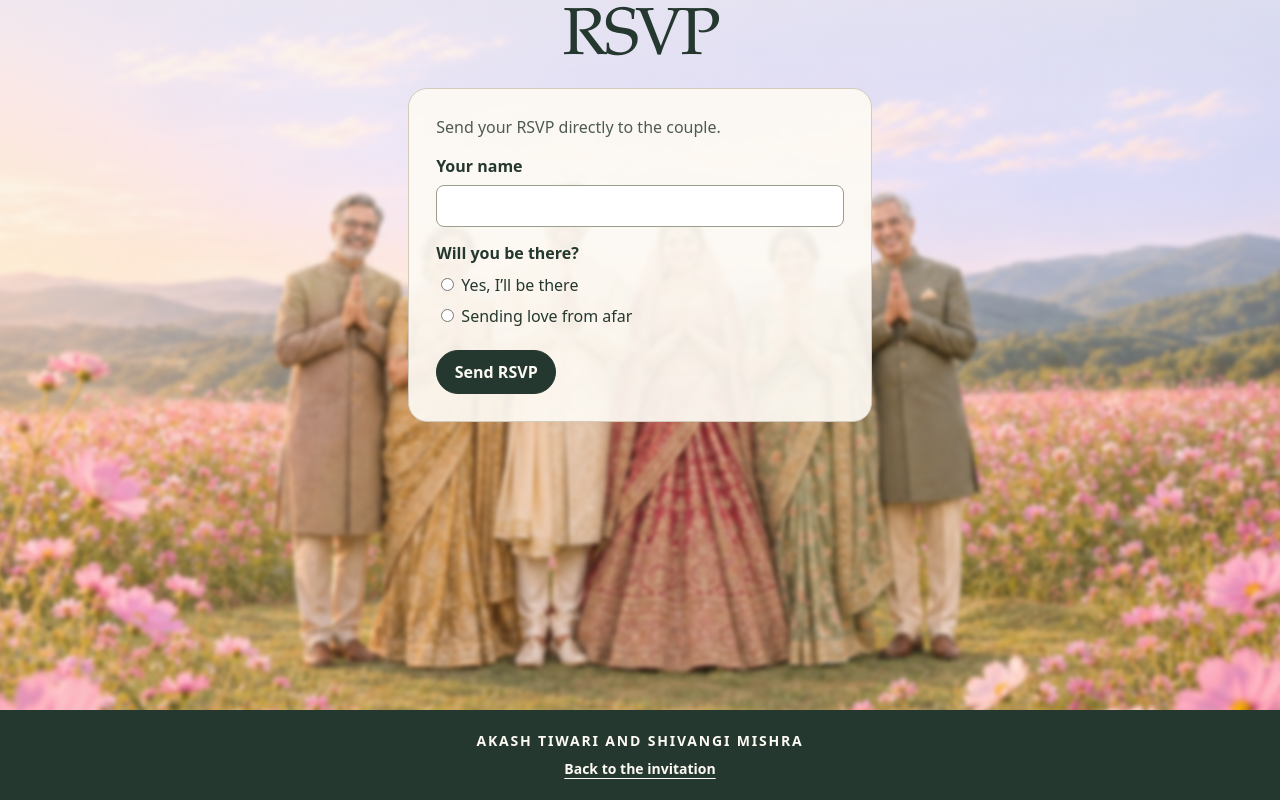
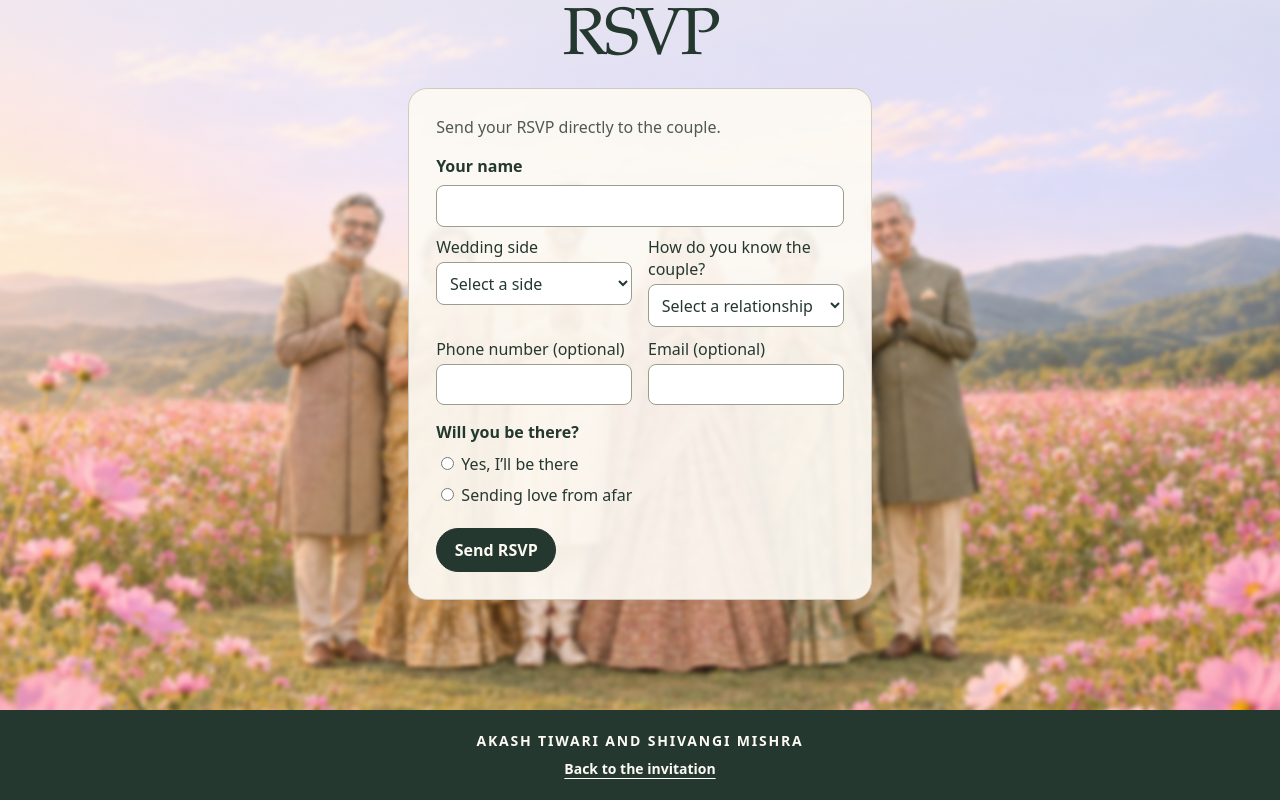
Before and after one commit to ShadowOfAkash/akash-shivangi-wedding, a Next.js app: page / in a window 1280 px wide. Shown: the part 7763-8563 px from the top of the page. Built offline with nearby package versions, Linux system fonts and the light colour scheme.

Commit message:
Collect planning details in the wedding RSVP

```diff
--- a/app/page.jsx
+++ b/app/page.jsx
@@ -202,6 +202,28 @@ export default async function WeddingPage() {
             <p className="rsvp-instructions">Send your RSVP directly to the couple.</p>
             <label htmlFor="guest-name">Your name</label>
             <input name="guest-name" id="guest-name" autoComplete="name" maxLength="120" required />
+            <div className="rsvp-details">
+              <label>Wedding side
+                <select name="side" defaultValue="" required>
+                  <option value="" disabled>Select a side</option>
+                  <option value="Groom">Groom’s side</option>
+                  <option value="Bride">Bride’s side</option>
+                  <option value="Both">Both sides</option>
+                </select>
+              </label>
+              <label>How do you know the couple?
+                <select name="relationship" defaultValue="" required>
+                  <option value="" disabled>Select a relationship</option>
+                  {["Family", "Friend", "Colleague", "Other"].map(value => <option key={value}>{value}</option>)}
+                </select>
+              </label>
+              <label>Phone number (optional)
+                <input type="tel" name="phone" autoComplete="tel" maxLength="30" />
+              </label>
+              <label>Email (optional)
+                <input type="email" name="email" autoComplete="email" maxLength="254" />
+              </label>
+            </div>
             <fieldset>
               <legend>Will you be there?</legend>
               <label><input type="radio" name="attendance" value="yes" required /> Yes, I’ll be there</label>
@@ -212,8 +234,34 @@ export default async function WeddingPage() {
               <label><input type="checkbox" name="event" value="haldi" defaultChecked /> {content.haldiName}</label>
               <label><input type="checkbox" name="event" value="mehndi" defaultChecked /> {content.mehndiName}</label>
               <label><input type="checkbox" name="event" value="wedding" defaultChecked /> {content.weddingName}</label>
-              <label className="guest-count" htmlFor="guest-count">Guests including you
-                <input type="number" name="guest-count" id="guest-count" defaultValue="1" min="1" max="50" required />
+              <div className="rsvp-details">
+                <label>Adults (including you)
+                  <input type="number" name="adults" defaultValue="1" min="1" max="50" required />
+                </label>
+                <label>Children
+                  <input type="number" name="children" defaultValue="0" min="0" max="49" required />
+                </label>
+                <label>Meal preference
+                  <select name="food" defaultValue="" required>
+                    <option value="" disabled>Select a preference</option>
+                    <option value="Vegetarian">Vegetarian</option>
+                    <option value="Non-Veg">Non-vegetarian</option>
+                    <option>Jain</option>
+                    <option>Vegan</option>
+                    <option>Other</option>
+                  </select>
+                </label>
+                <label>Do you need accommodation?
+                  <select name="stay" defaultValue="" required>
+                    <option value="" disabled>Select an option</option>
+                    <option value="No need of stay">No, I’m all set</option>
+                    <option>Hotel</option>
+                    <option>Home Stay</option>
+                  </select>
+                </label>
+              </div>
+              <label>Dietary or accessibility requests (optional)
+                <textarea name="requirements" rows="2" maxLength="500" />
               </label>
             </fieldset>
             <button className="primary-button" type="submit">Send RSVP</button>
--- a/app/styles.css
+++ b/app/styles.css
@@ -583,8 +583,8 @@ h2 { font-size: clamp(2.7rem, 5.2vw, 4.75rem); line-height: 1; margin: 0; }
 .rsvp-form fieldset { margin: .4rem 0; padding: 0; border: 0; }
 .rsvp-form legend { padding: 0; margin-bottom: .5rem; }
 .rsvp-form fieldset label { display: block; margin-bottom: .3rem; line-height: 1.65; }
-.rsvp-form input, .rsvp-form textarea { font: inherit; accent-color: var(--ink); }
-.rsvp-form input:not([type="radio"], [type="checkbox"]), .rsvp-form textarea {
+.rsvp-form input, .rsvp-form select, .rsvp-form textarea { font: inherit; accent-color: var(--ink); }
+.rsvp-form input:not([type="radio"], [type="checkbox"]), .rsvp-form select, .rsvp-form textarea {
   border: 1px solid #9b9d8d;
   border-radius: .5rem;
   padding: .55rem;
@@ -592,8 +592,17 @@ h2 { font-size: clamp(2.7rem, 5.2vw, 4.75rem); line-height: 1; margin: 0; }
   background: white;
 }
 
-.rsvp-form .guest-count { margin-top: .65rem; }
-.guest-count input { display: block; width: 5rem; margin-top: .25rem; }
+.rsvp-details {
+  display: grid;
+  grid-template-columns: repeat(auto-fit, minmax(min(100%, 10rem), 1fr));
+  gap: .65rem 1rem;
+}
+.rsvp-details label { min-width: 0; }
+.rsvp-details input, .rsvp-details select, .rsvp-form textarea {
+  display: block;
+  width: 100%;
+  margin-top: .25rem;
+}
 .rsvp-reply { display: grid; gap: .45rem; }
 .rsvp-reply textarea { width: 100%; resize: vertical; }
 .text-button { border: none; background: none; padding: .25rem 0; justify-self: start; cursor: pointer; }
--- a/public/guest-guide.js
+++ b/public/guest-guide.js
@@ -23,7 +23,13 @@ rsvpForm.addEventListener("submit", async (event) => {
   const name = fields.get("guest-name").trim();
   const attendance = fields.get("attendance");
   const events = fields.getAll("event");
-  const guests = Number(fields.get("guest-count"));
+  const adults = Number(fields.get("adults"));
+  const children = Number(fields.get("children"));
+  const guests = adults + children;
+  const details = Object.fromEntries(
+    ["side", "relationship", "phone", "email", "food", "stay", "requirements"]
+      .map(key => [key, fields.get(key) ?? ""])
+  );
 
   if (!name) {
     replyStatus.textContent = "Enter your name to send your RSVP.";
@@ -36,6 +42,12 @@ rsvpForm.addEventListener("submit", async (event) => {
     return;
   }
 
+  if (guests > 50) {
+    replyStatus.textContent = "Please enter no more than 50 guests in total.";
+    rsvpForm.elements.adults.focus();
+    return;
+  }
+
   submissionId ??= crypto.randomUUID();
   const controls = [...rsvpForm.elements].filter(control => !control.disabled);
   controls.forEach(control => { control.disabled = true; });
@@ -44,7 +56,7 @@ rsvpForm.addEventListener("submit", async (event) => {
     const result = await fetch("/api/rsvp", {
       method: "POST",
       headers: { "Content-Type": "application/json" },
-      body: JSON.stringify({ id: submissionId, name, attendance, events, guests }),
+      body: JSON.stringify({ id: submissionId, name, attendance, events, guests, adults, children, ...details }),
     });
     const data = await result.json();
     if (!result.ok || !data.success) throw new Error(data.error || "Your RSVP could not be confirmed.");
```
